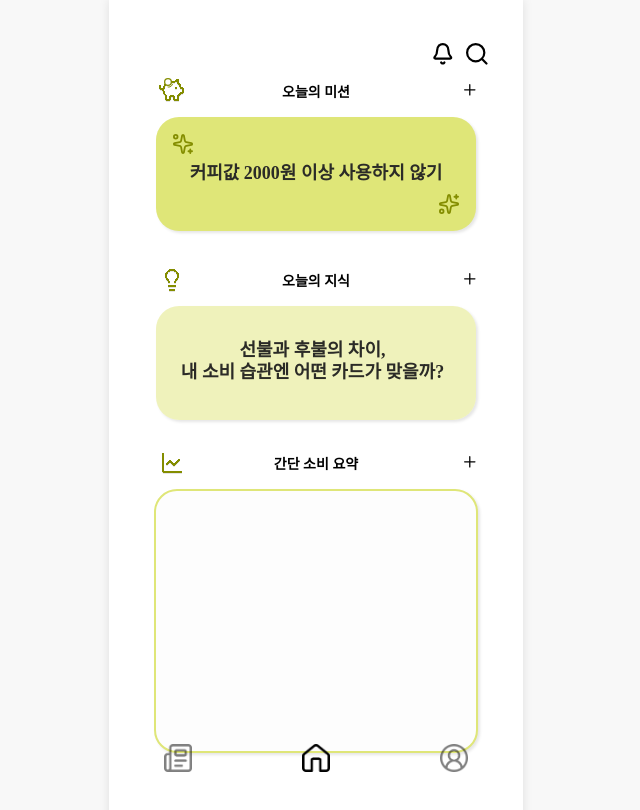
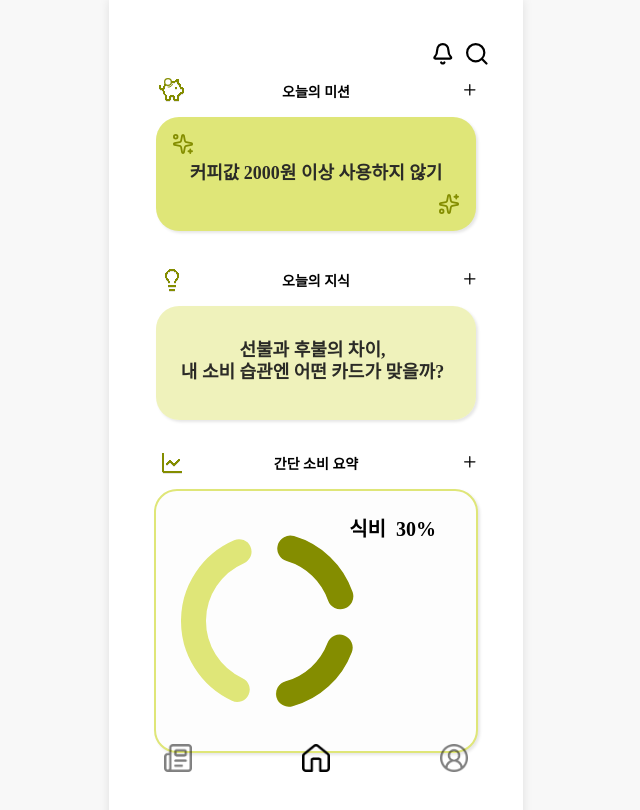
Before and after one commit to finhabit/finhabit_front, a React (Vite) app: page / in a window 1280 px wide. Shown: the top 810 px of the page, without its empty margins (324-964 px from the left). Built offline with nearby package versions, Linux system fonts and the light colour scheme.

Commit message:
[1104] 그래프 생성

```diff
--- /dev/null
+++ b/src/components/Donuts.tsx
@@ -0,0 +1,170 @@
+import React from "react";
+import styled from "styled-components";
+
+export const CARD_MAX = 320;
+
+// 테두리
+const GraphBox = styled.div`
+  display: flex;
+  width: ${CARD_MAX}px;
+  height: 260px;
+  flex-direction: column;
+  align-items: flex-start;
+  gap: 10px;
+  border-radius: 23px;
+  border: 2px solid #dfe678;
+  background: #fdfdfd;
+  box-shadow: 2px 2px 3px 0 rgba(0, 0, 0, 0.1);
+`;
+
+
+const Content = styled.div`
+  position: relative;
+  width: 100%;
+  height: 100%;
+  padding: 25px;
+  display: flex;
+  align-items: center;
+`;
+
+// 우상단 라벨
+const TopRightLabel = styled.div`
+  position: absolute;
+  top: 22px;
+  right: 90px;
+  color: #000;
+  text-align: right;
+  font-family: Pretendard;
+  font-size: 20px;
+  font-style: normal;
+  font-weight: 600;
+  line-height: normal;
+`;
+
+// 그래프 svg
+const SvgBox = styled.svg`
+  display: block;
+  width: 176px;
+  height: auto;
+  aspect-ratio: 1 / 1;
+`;
+
+
+const deg2rad = (deg: number) => (deg * Math.PI) / 180;
+
+function arcPath(cx: number, cy: number, r: number, startDeg: number, endDeg: number) {
+    const s = deg2rad(startDeg);
+    const e = deg2rad(endDeg);
+    const x1 = cx + r * Math.cos(s);
+    const y1 = cy + r * Math.sin(s);
+    const x2 = cx + r * Math.cos(e);
+    const y2 = cy + r * Math.sin(e);
+    const largeArc = Math.abs(endDeg - startDeg) > 180 ? 1 : 0;
+    const sweep = 1;
+    return `M ${x1} ${y1} A ${r} ${r} 0 ${largeArc} ${sweep} ${x2} ${y2}`;
+}
+
+const Donuts: React.FC = () => {
+    const percent = 30;
+    const label = "식비";
+
+    // 크기/색상
+    const size = 176;
+    const strokeWidth = 25;
+    const primaryColor = "#848D00";
+    const trackColor = "#DFE678";
+
+    //오른쪽 90° + 90°, 왼쪽 180°
+    const baseAngles = [90, 90, 180];
+    const gapAngle = 17;        // 조각 사이 틈
+    const gapsCount = baseAngles.length;
+    const startAngle = -85;
+
+    // 계산
+    const p = Math.max(0, Math.min(100, percent));
+    const radius = (size - strokeWidth) / 2;
+    const cx = size / 2;
+    const cy = size / 2;
+
+
+    const capPadDeg = ((strokeWidth / (2 * Math.PI * radius)) * 360) * 0.6;
+
+
+    const FILL_OVERLAP_PX = 1;
+    const fillStrokeWidth = strokeWidth + FILL_OVERLAP_PX;
+    const coverPadDeg = ((FILL_OVERLAP_PX / (2 * Math.PI * radius)) * 360) * 0.5;
+
+    const totalGap = gapAngle * gapsCount;
+    const totalArc = 360 - totalGap;
+    const scale = totalArc / 360;
+    const segAngles = baseAngles.map(a => a * scale);
+
+    let remaining = (360 * p) / 100;
+
+    const tracks: React.ReactNode[] = [];
+    const fills: React.ReactNode[] = [];
+
+    let cursor = startAngle;
+
+    for (let i = 0; i < segAngles.length; i++) {
+        const segStart = cursor;
+        const segEnd = segStart + segAngles[i];
+
+
+        const drawStart = segStart + capPadDeg;
+        const drawEnd = segEnd - capPadDeg;
+
+        if (drawEnd > drawStart) {
+            tracks.push(
+                <path
+                    key={`t-${i}`}
+                    d={arcPath(cx, cy, radius, drawStart, drawEnd)}
+                    fill="none"
+                    stroke={trackColor}
+                    strokeWidth={strokeWidth}
+                    strokeLinecap="round"
+                />
+            );
+
+
+            if (remaining > 0) {
+                const segAvailable = drawEnd - drawStart;
+                const fillLen = Math.min(segAvailable, remaining);
+
+
+                const fillStart = Math.max(drawStart, drawStart - coverPadDeg);
+                const fillEnd = Math.min(drawEnd, drawStart + fillLen + coverPadDeg);
+
+                fills.push(
+                    <path
+                        key={`f-${i}`}
+                        d={arcPath(cx, cy, radius, fillStart, fillEnd)}
+                        fill="none"
+                        stroke={primaryColor}
+                        strokeWidth={fillStrokeWidth}
+                        strokeLinecap="round"
+                    />
+                );
+
+                remaining -= fillLen;
+            }
+        }
+
+        cursor = segEnd + gapAngle;
+    }
+
+    return (
+        <GraphBox>
+            <Content>
+                <TopRightLabel>{label}&nbsp;&nbsp;{p}%</TopRightLabel>
+
+                <SvgBox viewBox={`0 0 ${size} ${size}`}>
+                    {tracks}
+                    {fills}
+                </SvgBox>
+            </Content>
+        </GraphBox>
+    );
+};
+
+export default Donuts;
--- a/src/pages/home/Home.style.ts
+++ b/src/pages/home/Home.style.ts
@@ -165,40 +165,8 @@ export const CardTitle = styled.h3`
 `;
 
 
-/* ======= 간단 소비 요약 카드 ======= */
-export const SummaryCard = styled.div`
-  display: flex;
-  width: ${CARD_MAX}px;
-  height: 260px;
-  flex-direction: column;
-  align-items: flex-start;
-  gap: 10px;
-  border-radius: 23px;
-  border: 2px solid #dfe678;
-  background: #fdfdfd;
-  box-shadow: 2px 2px 3px 0 rgba(0, 0, 0, 0.1);
-`;
 
-export const SummaryHeader = styled.div`
-  color: #000;
-  text-align: center;
-  font-family: Pretendard;
-  font-size: 20px;
-  font-weight: 600;
-`;
 
-export const GraphBox = styled.div`
-  margin-top: 6px;
-  width: 100%;
-  flex: 1;
-  border-radius: 14px;
-  border: 1.5px dashed rgba(0, 0, 0, 0.25);
-  display: flex;
-  align-items: center;
-  justify-content: center;
-  color: rgba(0, 0, 0, 0.45);
-  font-size: 12px;
-`;
 
 export const Gap = styled.div``;
 
--- a/src/pages/home/Home.tsx
+++ b/src/pages/home/Home.tsx
@@ -1,6 +1,7 @@
 import { useMemo } from "react";
 import { useNavigate } from "react-router-dom";
 import BottomNav from "../../components/BottomNav";
+import Donuts from "../../components/Donuts";
 
 // 아이콘
 import bellIcon from "../../assets/bell.svg";
@@ -18,9 +19,9 @@ import {
   Section, TitleRow, Left, Right, TinyIcon, TinyPlus, TitleText,
   MissionCard, DecorLeft, DecorRight, MissionText,
   KnowledgeCard, CardBody, CardTitle,
-  SummaryCard,
   Gap, BottomSpacer
 } from "./Home.style";
+
 
 export default function Home() {
   const gaps = useMemo(() => ({ afterFirst: 33, afterSecond: 27 }), []);
@@ -103,8 +104,7 @@ export default function Home() {
               <TinyPlus src={plusIcon} alt="추가" />
             </Right>
           </TitleRow>
-
-          <SummaryCard></SummaryCard>
+          <Donuts />
         </Section>
 
         <BottomSpacer />
```
Also changed, not shown: src/components/test.txt (deleted).
